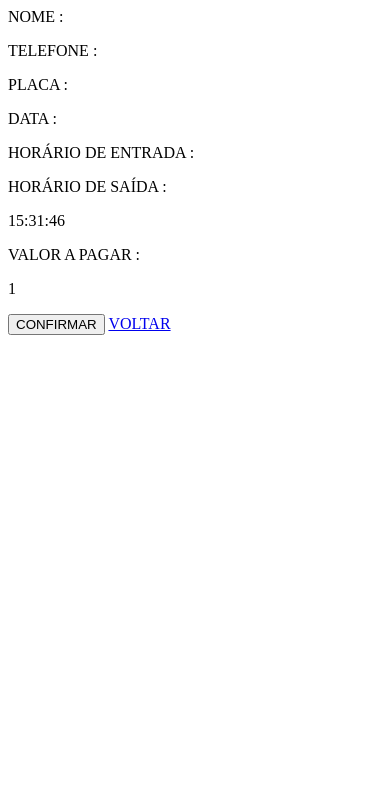
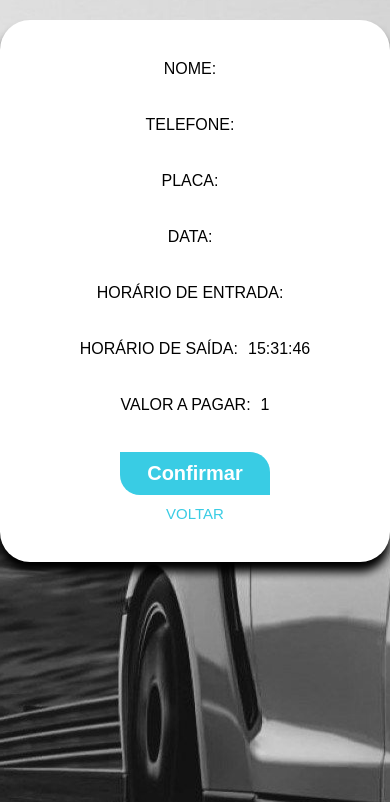
Before and after one commit to MayckL2/Projeto-Sergio, a PHP site: page /Frontend/BackendPages/detalhes.php in a window 390 px wide. Shown: the top 802 px of the page. Run offline with PHP 8.4, Linux system fonts and the light colour scheme; a user stored in the database is signed in.

Commit message:
Estilizando formulários finais
Detalhes
Detalhes do histórico
Nova entrada
Cadastro do funcionário

```diff
--- a/Frontend/BackendPages/cadFuncionario.php
+++ b/Frontend/BackendPages/cadFuncionario.php
@@ -10,6 +10,8 @@
     <title>Cadastro Funcionário</title>
 
     <link rel="icon" href="https://cdn-icons-png.flaticon.com/512/5998/5998796.png">
+
+    <link rel="stylesheet" href="./cssBack/cadFuncionario.css">
 
 </head>
 
@@ -29,6 +31,8 @@
         // começo da tela
         echo '
         <form action="' .$procCadFunRoute. '" method="POST">
+
+            <h1>Cadastro Funcionário</h1>
 
             <fieldset>
                 <legend>CPF</legend>
@@ -73,6 +77,7 @@
                 </div>
 
             </div>
+
             <fieldset>
                 <legend>CONFIRME A SENHA</legend>
                 <input type="password" name="confsenha" pattern="^(?=.*[A-Z])(?=.*[a-z])(?=.*\d)(?=.*[^\w\s]).{8,}$"><br><br>
--- /dev/null
+++ b/Frontend/BackendPages/cssBack/detalhes.css
@@ -0,0 +1,63 @@
+*{
+    margin: 0;
+    padding: 0;
+    font-family: Arial, Helvetica, sans-serif;
+}
+body{
+    background-image: url(../img/fundoLogin.png);
+    background-repeat: no-repeat;
+    background-position: center ;
+
+    display: flex;
+    align-items: center;
+    justify-content: center;
+    margin-top: 5%;
+
+}
+
+form{
+    display: flex;
+    flex-direction: column;
+    background-color:#ffffff;
+    border-radius: 30px;
+    width: 80vh;
+    padding: 40px;
+    gap: 10px;
+    align-items: center;
+    text-align: left;
+    box-shadow: 0 10px 10px black;
+
+}
+
+div{
+    display: flex;
+    gap: 10px;
+}
+
+input[type="submit"]{
+    padding: 10px;
+    width: 150px;
+    border-radius: 0 20px 0 20px;
+    outline: none;
+    border: none;
+    background-color: #39CCE4;
+    color: #ffffff;
+    font-size: 20px;
+    font-weight: 600;
+    cursor: pointer;
+    transition: 0.5s;
+
+}
+
+input[type="submit"]:hover{
+    background-color: #00B6D4;
+    box-shadow: 0 5px 5px rgba(0, 0, 0, 0.2);
+    border-radius: 0 30px 0 30px;
+
+}
+
+a{
+    font-size: 15px;
+    text-decoration: none;
+    color: #39CCE4;
+}
--- a/Frontend/BackendPages/cssBack/login.css
+++ b/Frontend/BackendPages/cssBack/login.css
@@ -70,7 +70,7 @@ input[type="password"] {
 }
 
 p{
-text-align: center;
+    text-align: center;
     margin: 0;
     padding: 0;
     color: #E14646;
--- a/Frontend/BackendPages/detalhes.php
+++ b/Frontend/BackendPages/detalhes.php
@@ -7,6 +7,8 @@
     <meta name="viewport" content="width=device-width, initial-scale=1.0">
     <title>Detalhes</title>
     <link rel="icon" href="https://cdn-icons-png.flaticon.com/512/5998/5998796.png">
+
+    <link rel="stylesheet" href="./cssBack/detalhes.css">
 
 </head>
 
@@ -25,44 +27,76 @@
             <form action="' . $procDetalhesRoute . '" method="post">
 
             <div>
-                <label for="nome">NOME :</label>
+                <label for="nome">NOME:</label>
                 <p id="nome">
                     ' . $array['Nome'] . '
                 </p>
+            </div>
 
-                <label for="telefone">TELEFONE :</label>
+            <br>
+
+
+            <div>
+                <label for="telefone">TELEFONE:</label>
                 <p id="telefone">
                     ' . $array['Telefone'] . '
                 </p>
+            </div>
 
-                <label for="placa">PLACA :</label>
+            <br>
+
+            <div>
+                <label for="placa">PLACA:</label>
                 <p id="placa">
                     ' . $array['Placa'] . '
                 </p>
+            </div>
 
-                <label for="data">DATA :</label>
+            <br>
+
+            <div>
+                <label for="data">DATA:</label>
                 <p id="data">
                     ' . $array['Data'] . '
                 </p>
+            </div>
 
-                <label for="horaEntrada">HORÁRIO DE ENTRADA :</label>
+            <br>
+
+
+            <div>
+                <label for="horaEntrada">HORÁRIO DE ENTRADA:</label>
                 <p id="horaEntrada">
                     ' . $array['Horario_ent'] . '
                 </p>
+            </div>
 
-                <label for="horaSaida">HORÁRIO DE SAÍDA :</label>
+            <br>
+
+
+            <div>
+                <label for="horaSaida">HORÁRIO DE SAÍDA:</label>
                 <p id="horaSaida">
                     ' . $hhh . '
                 </p>
+            </div>
 
-                <label for="valor">VALOR A PAGAR :</label>
+            <br>
+
+
+
+            <div>
+                <label for="valor">VALOR A PAGAR:</label>
                 <p id="valor">
                     ' . $valortotal . '
                 </p>
-                <input type="submit" value="CONFIRMAR">
+            </div>
 
-                <a href= ' . $listaRoute . '>VOLTAR</a>
-            </div>
+            <br>
+            <input type="submit" value="Confirmar">
+
+            <a href= ' . $listaRoute . '>VOLTAR</a>
+
 
         </form>';
 
```
Also changed, not shown: Frontend/BackendPages/cssBack/cadFuncionario.css (added, +77 -0 lines), Frontend/BackendPages/cssBack/registro.css (added, +89 -0 lines), Frontend/BackendPages/detalhesHistorico.php (+28 -3 lines), Frontend/BackendPages/registro.php (+7 -4 lines), Backend/banco/bancoV4.sql (line endings or trailing spaces), 1 other file.
